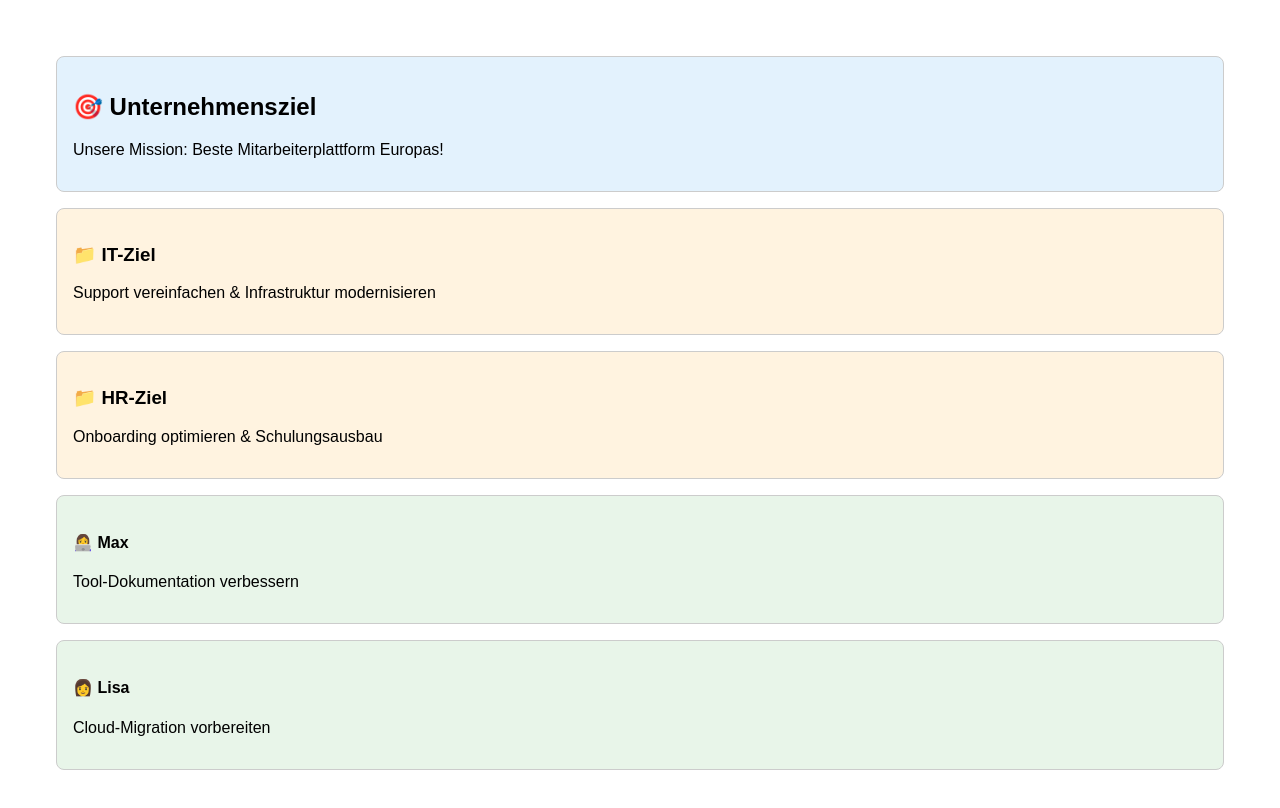
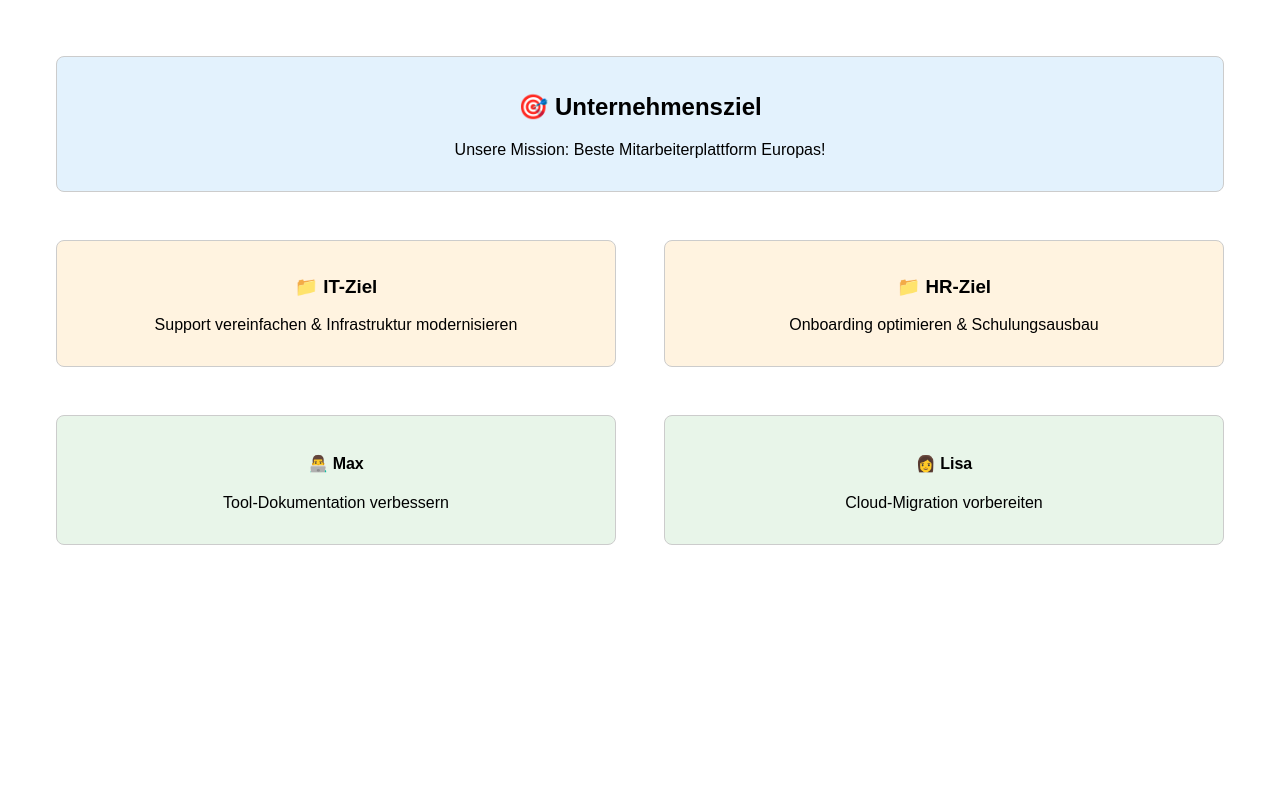
Before and after one commit to YPY2000/testpyramide, a plain HTML site: page index.html in a window 1280 px wide. Drawn offline with Linux system fonts and the light colour scheme.

Commit message:
Update index.html

```diff
--- a/index.html
+++ b/index.html
@@ -12,10 +12,34 @@
   </style>
 </head>
 <body>
-  <div class="box level1"><h2>🎯 Unternehmensziel</h2><p>Unsere Mission: Beste Mitarbeiterplattform Europas!</p></div>
-  <div class="box level2"><h3>📁 IT-Ziel</h3><p>Support vereinfachen & Infrastruktur modernisieren</p></div>
-  <div class="box level2"><h3>📁 HR-Ziel</h3><p>Onboarding optimieren & Schulungsausbau</p></div>
-  <div class="box level3"><h4>👩‍💻 Max</h4><p>Tool-Dokumentation verbessern</p></div>
-  <div class="box level3"><h4>👩 Lisa</h4><p>Cloud-Migration vorbereiten</p></div>
+  <div style="display: grid; grid-template-columns: 1fr; text-align: center; gap: 1em;">
+
+    <div class="box level1">
+      <h2>🎯 Unternehmensziel</h2>
+      <p>Unsere Mission: Beste Mitarbeiterplattform Europas!</p>
+    </div>
+
+    <div style="display: grid; grid-template-columns: 1fr 1fr; gap: 1em;">
+      <div class="box level2">
+        <h3>📁 IT-Ziel</h3>
+        <p>Support vereinfachen & Infrastruktur modernisieren</p>
+      </div>
+      <div class="box level2">
+        <h3>📁 HR-Ziel</h3>
+        <p>Onboarding optimieren & Schulungsausbau</p>
+      </div>
+    </div>
+
+    <div style="display: grid; grid-template-columns: 1fr 1fr; gap: 1em;">
+      <div class="box level3">
+        <h4>👨‍💻 Max</h4>
+        <p>Tool-Dokumentation verbessern</p>
+      </div>
+      <div class="box level3">
+        <h4>👩 Lisa</h4>
+        <p>Cloud-Migration vorbereiten</p>
+      </div>
+    </div>
+
+  </div>
 </body>
-</html>
```
